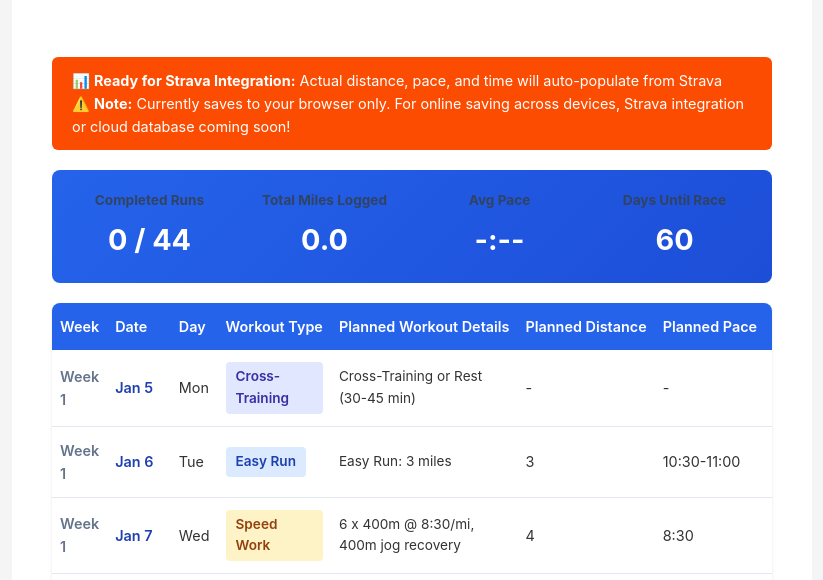
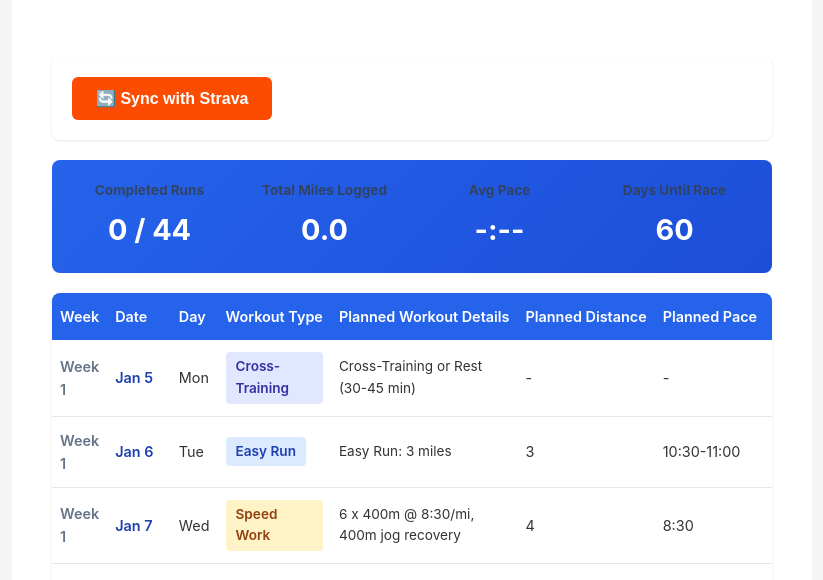
Before and after one commit to Viveklearns/viveklearns_website, a website: page training-tracker.html in a window 1280 px wide. Shown: the part 208-788 px from the top of the page, without its empty margins (228-1051 px from the left). Drawn offline with Linux system fonts and the light colour scheme.

Commit message:
Add Strava sync button to training tracker
🔄 Adds visible "Sync with Strava" button to tracker page

**Changes:**
- Added sync button with Strava orange color (#fc4c02)
- Added sync status display next to button
- Replaced placeholder text with functional button
- Improved styling with white background card

**User Experience:**
- Click "🔄 Sync with Strava" button
- See real-time sync status (⏳ Syncing... → ✅ Success)
- Automatically populates runs from Strava

🤖 Generated with [Claude Code](https://claude.com/claude-code)

Co-Authored-By: Claude <noreply@anthropic.com>

```diff
--- a/training-tracker.html
+++ b/training-tracker.html
@@ -34,13 +34,14 @@
             background: #1d4ed8;
         }
 
-        .strava-note {
-            background: #fc4c02;
-            color: white;
-            padding: 12px 20px;
-            border-radius: 6px;
+        .strava-sync-section {
+            background: white;
+            padding: 20px;
+            border-radius: 8px;
             margin-bottom: 20px;
-            font-size: 0.9rem;
+            box-shadow: 0 1px 3px rgba(0,0,0,0.1);
+            display: flex;
+            align-items: center;
         }
 
         .table-container {
@@ -230,9 +231,11 @@
         </header>
 
         <main class="tracker-container">
-            <div class="strava-note">
-                📊 <strong>Ready for Strava Integration:</strong> Actual distance, pace, and time will auto-populate from Strava<br>
-                ⚠️ <strong>Note:</strong> Currently saves to your browser only. For online saving across devices, Strava integration or cloud database coming soon!
+            <div class="strava-sync-section">
+                <button onclick="syncWithStrava()" class="add-run-btn" style="background: #fc4c02;">
+                    🔄 Sync with Strava
+                </button>
+                <span id="syncStatus" style="margin-left: 15px; font-weight: 600;"></span>
             </div>
 
             <div class="stats-summary">
```
